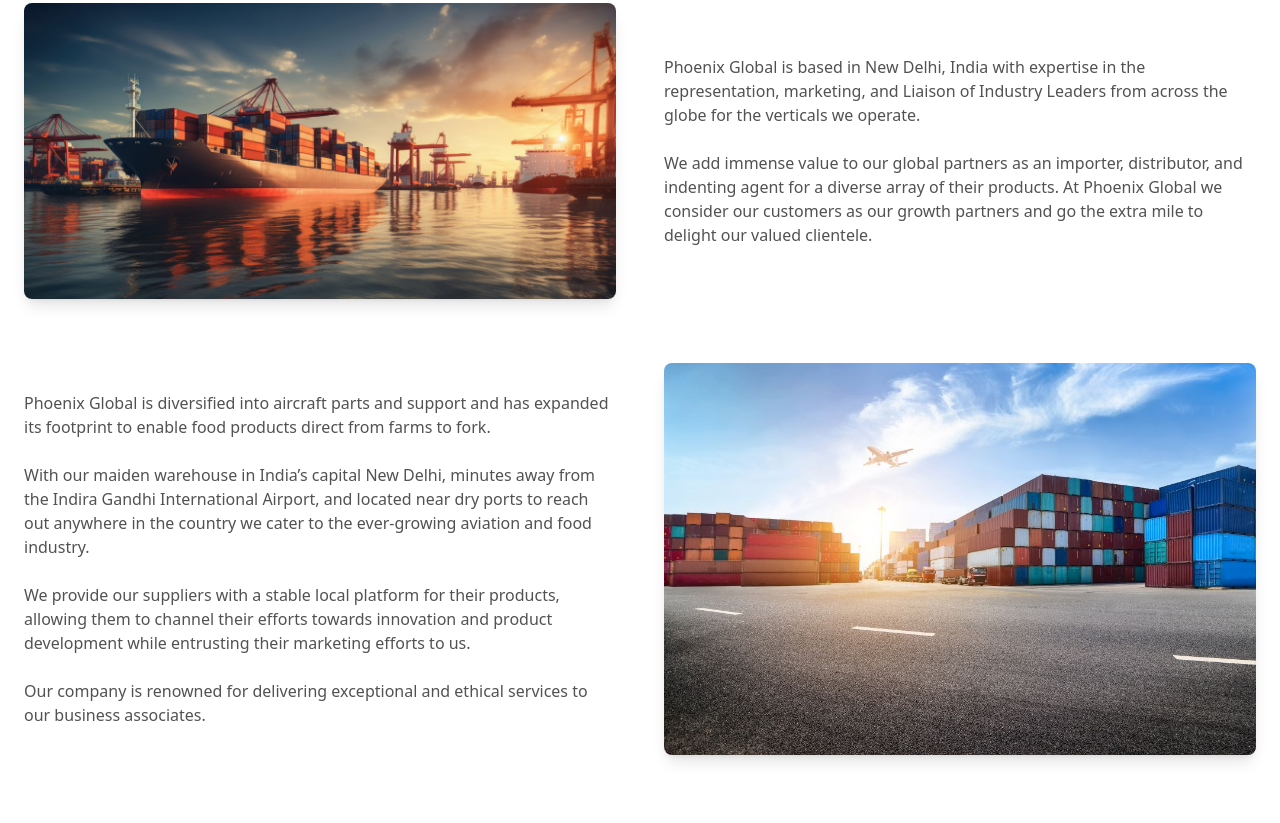
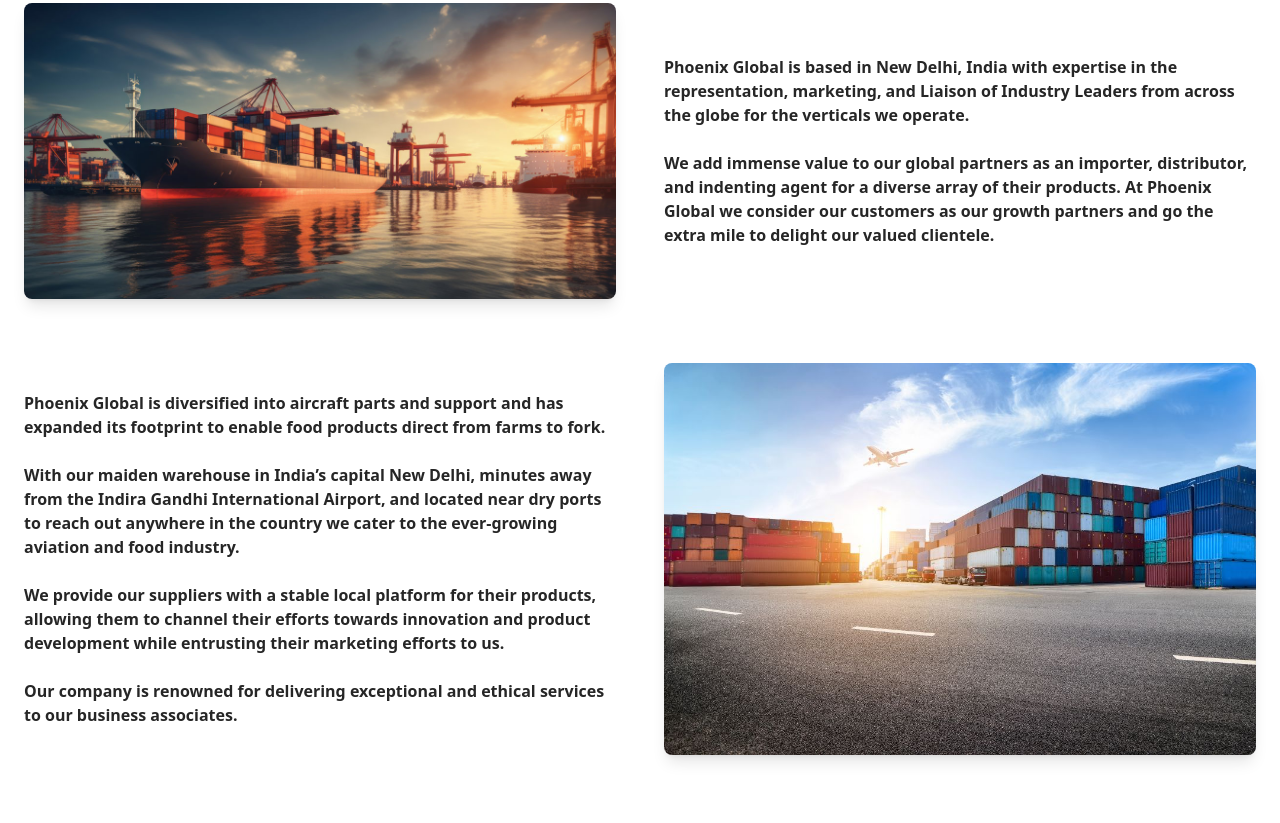
Before and after one commit to gpbhupinder/pglobal, an Astro site: page /about in a window 1280 px wide. Shown: the part 357-1180 px from the top of the page. Built offline with nearby package versions, Linux system fonts and the light colour scheme; Astro itself is replaced by a stand-in of ours.

Commit message:
about text

```diff
--- a/src/components/AboutSection.astro
+++ b/src/components/AboutSection.astro
@@ -4,7 +4,7 @@ import { Image } from "astro:assets";
 
 <section>
   <div
-    class="justify-center items-center flex-1 max-w-screen-2xl px-6 p-6 mx-auto font-poppins"
+    class="justify-center items-center flex-1 font-bold max-w-screen-2xl px-6 p-6 mx-auto font-poppins"
   >
     <!-- About block 1 -->
     <div class="mb-16 flex flex-wrap">
@@ -23,12 +23,12 @@ import { Image } from "astro:assets";
       <div
         class="w-full my-auto mx-auto shrink-0 grow-0 basis-auto lg:w-6/12 lg:pl-6"
       >
-        <p class="mb-6 text-neutral-600 dark:text-neutral-300">
+        <p class="mb-6 text-neutral-800">
           Phoenix Global is based in New Delhi, India with expertise in the
           representation, marketing, and Liaison of Industry Leaders from across
           the globe for the verticals we operate.
         </p>
-        <p class="text-neutral-600 dark:text-neutral-300">
+        <p class="text-neutral-800">
           We add immense value to our global partners as an importer,
           distributor, and indenting agent for a diverse array of their
           products. At Phoenix Global we consider our customers as our growth
@@ -53,24 +53,24 @@ import { Image } from "astro:assets";
       <div
         class="w-full my-auto mx-auto shrink-0 grow-0 basis-auto lg:w-6/12 lg:pr-6"
       >
-        <p class=" mb-6 text-neutral-600 dark:text-neutral-300">
+        <p class="mb-6 text-neutral-800">
           Phoenix Global is diversified into aircraft parts and support and has
           expanded its footprint to enable food products direct from farms to
           fork.
         </p>
-        <p class="mb-6 text-neutral-600 dark:text-neutral-300">
+        <p class="mb-6 text-neutral-800">
           With our maiden warehouse in India’s capital New Delhi, minutes away
           from the Indira Gandhi International Airport, and located near dry
           ports to reach out anywhere in the country we cater to the
           ever-growing aviation and food industry.
         </p>
-		<p class="mb-6 text-neutral-600 dark:text-neutral-300">
+        <p class="mb-6 text-neutral-800">
           We provide our suppliers with a stable local platform for their
           products, allowing them to channel their efforts towards innovation
           and product development while entrusting their marketing efforts to
           us.
         </p>
-        <p class="text-neutral-600 dark:text-neutral-300">
+        <p class="text-neutral-800">
           Our company is renowned for delivering exceptional and ethical
           services to our business associates.
         </p>
```
